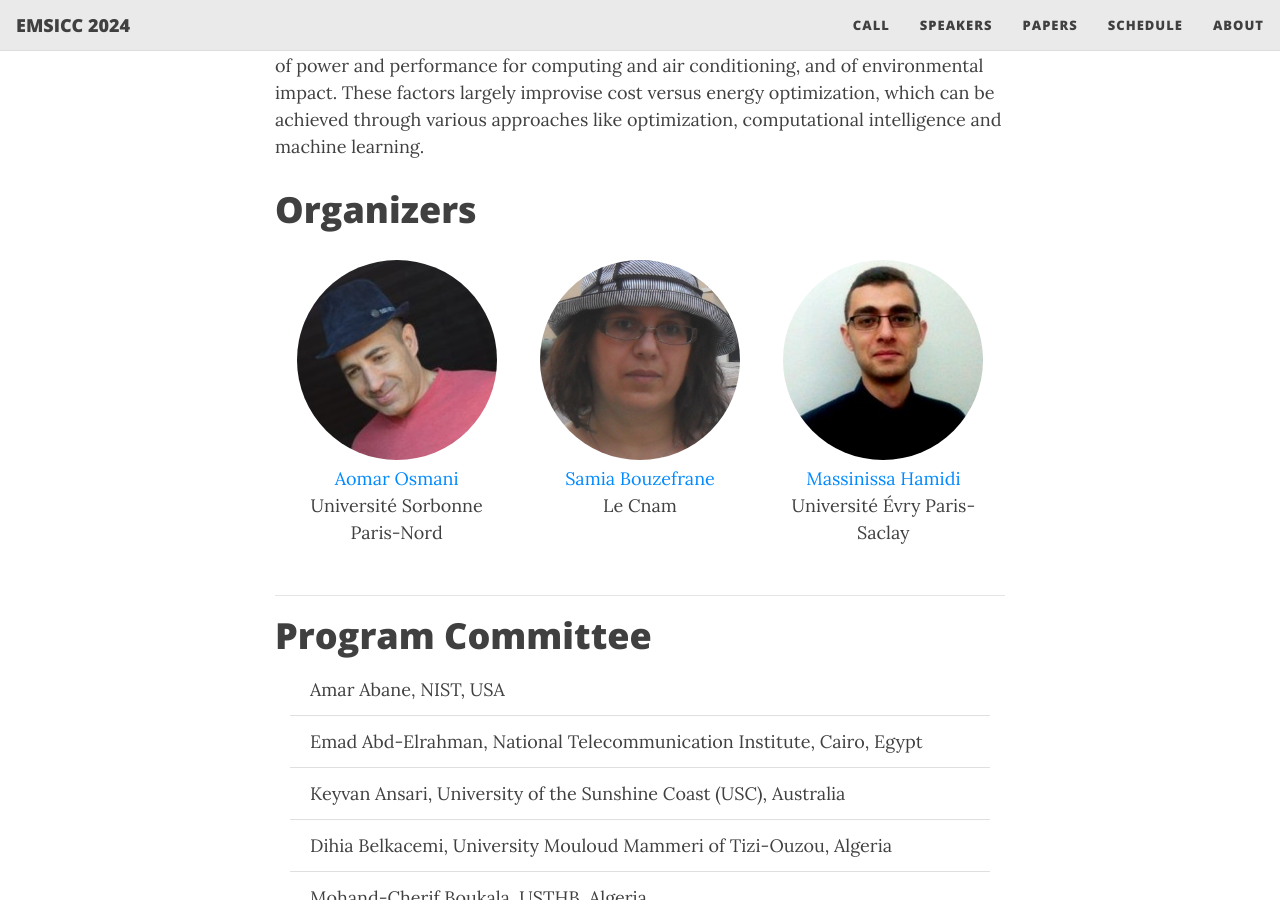
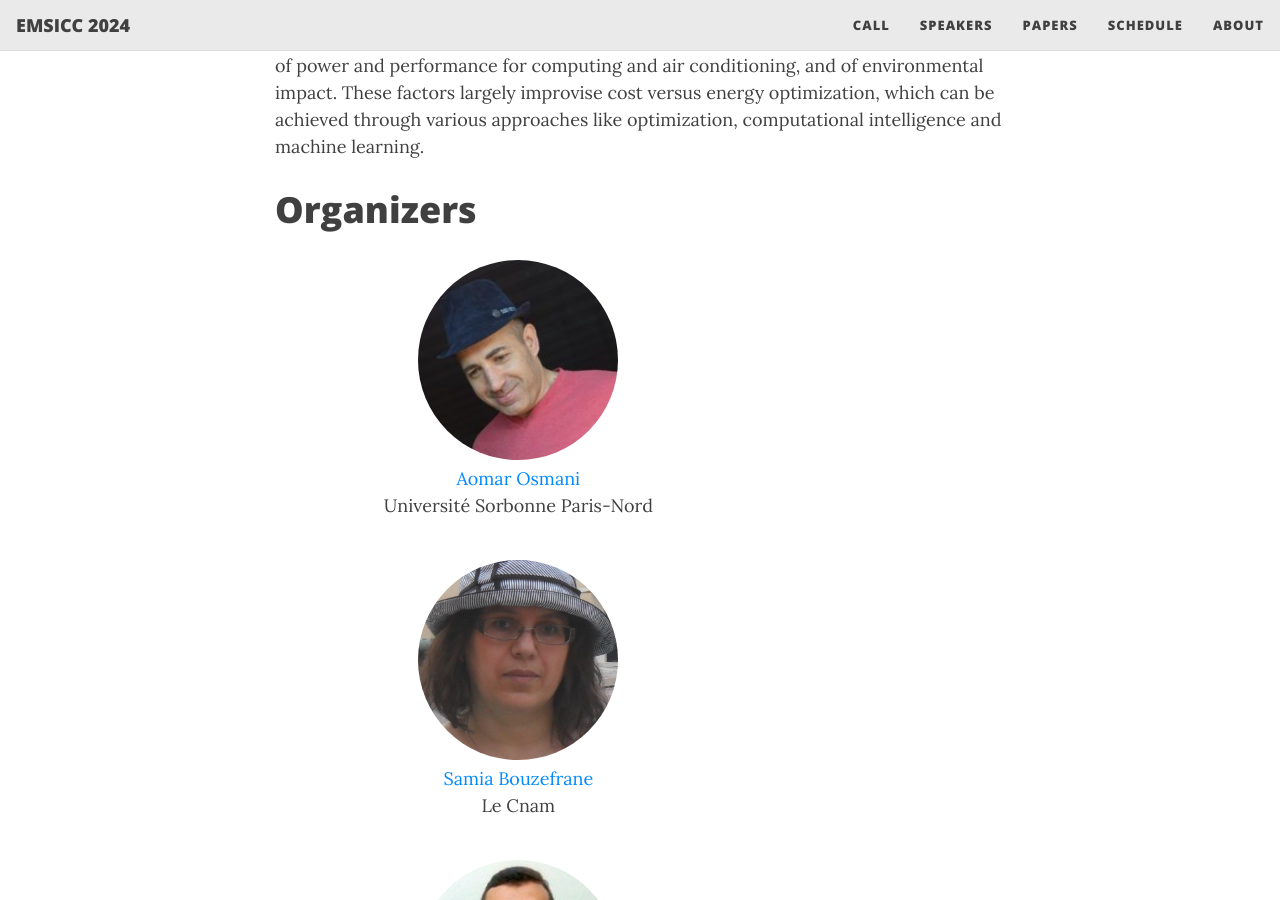
Before and after one commit to emsicc/2024, a Jekyll site: the page built from index.md, in a window 1280 px wide and 900 px high, scrolled down 689 px. Built offline with Jekyll 4.4.1, drawn with Linux system fonts in a browser that asks for light colours; nearby versions of some CDN libraries.

Commit message:
Update profile.html

```diff
--- a/_includes/profile.html
+++ b/_includes/profile.html
@@ -1,5 +1,5 @@
 <div
-  class="col-xs-6 col-sm-4 col-lg-4 col-xl-4 text-center"
+  class="col-xs-6 col-sm-6 col-lg-6 col-xl-8 text-center"
   id="{{ include.p[0] }}"
   style="width:300px;height: 300px"
 >
```
